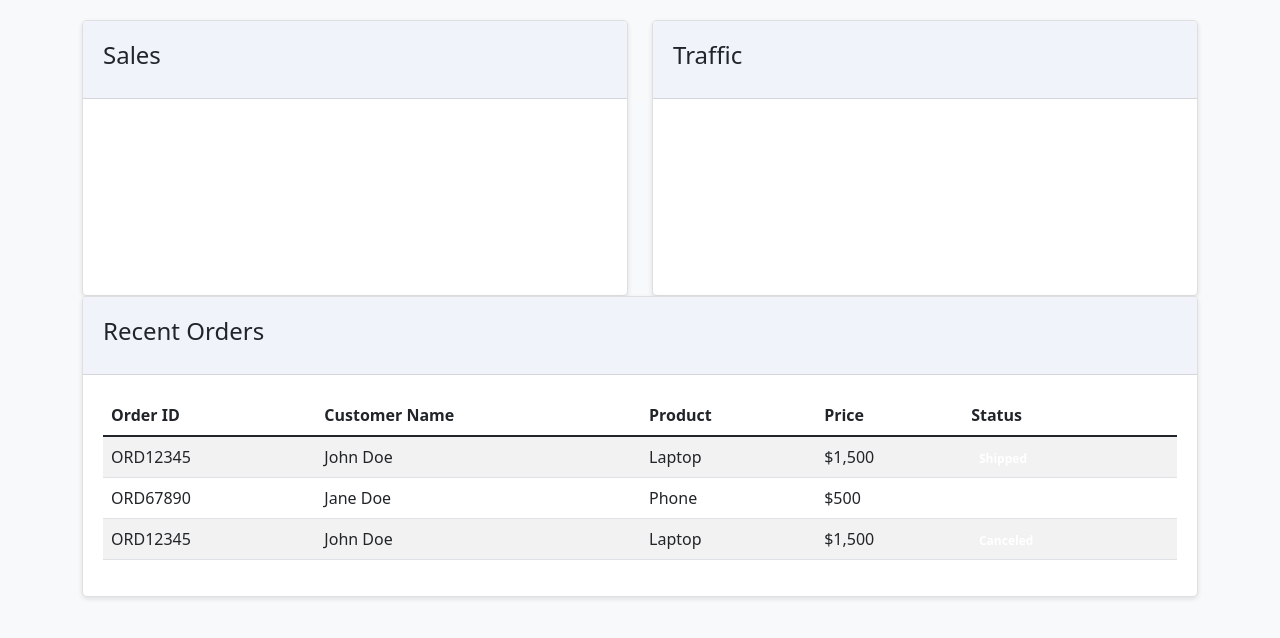
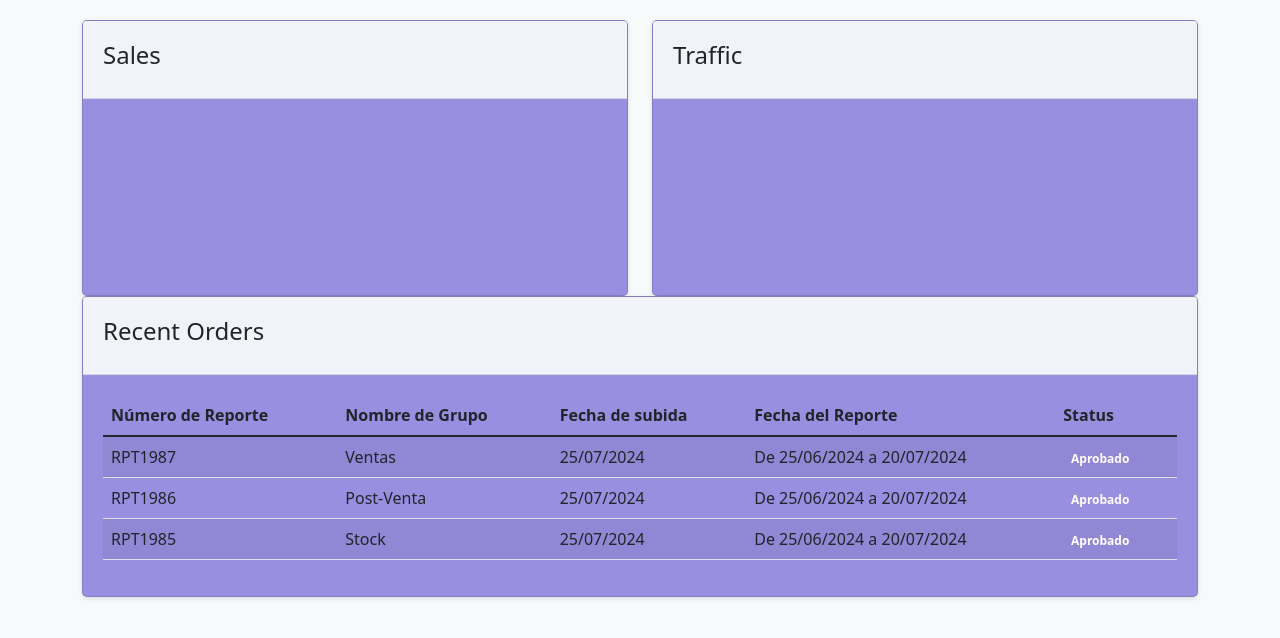
Before and after one commit to frcardemil/Reporteria, a Python web app: template reporteria/templates/dashboard.html in a window 1280 px wide. Shown: the top 638 px of the page. Run offline with Jinja, Linux system fonts and the light colour scheme; the template is opened without the code that fills it, so the values that code supplies are empty; a map, chart or similar area stays blank.

Commit message:
Dashboard

```diff
--- a/reporteria/templates/dashboard.html
+++ b/reporteria/templates/dashboard.html
@@ -17,7 +17,7 @@
     }
 
     .card {
-      background-color: #fff;
+      background-color: #998ee0;
       border-radius: 5px;
       box-shadow: 0 2px 5px rgba(0, 0, 0, 0.1);
     }
@@ -67,34 +67,34 @@
             <table class="table table-striped">
               <thead>
                 <tr>
-                  <th>Order ID</th>
-                  <th>Customer Name</th>
-                  <th>Product</th>
-                  <th>Price</th>
+                  <th>Número de Reporte</th>
+                  <th>Nombre de Grupo</th>
+                  <th>Fecha de subida</th>
+                  <th>Fecha del Reporte</th>
                   <th>Status</th>
                 </tr>
               </thead>
               <tbody>
                 <tr>
-                  <td>ORD12345</td>
-                  <td>John Doe</td>
-                  <td>Laptop</td>
-                  <td>$1,500</td>
-                  <td><span class="badge badge-success">Shipped</span></td>
+                  <td>RPT1987</td>
+                  <td>Ventas</td>
+                  <td>25/07/2024</td>
+                  <td>De 25/06/2024 a 20/07/2024</td>
+                  <td><span class="badge badge-success">Aprobado</span></td>
                 </tr>
                 <tr>
-                  <td>ORD67890</td>
-                  <td>Jane Doe</td>
-                  <td>Phone</td>
-                  <td>$500</td>
-                  <td><span class="badge badge-warning">Processing</span></td>
+                    <td>RPT1986</td>
+                    <td>Post-Venta</td>
+                    <td>25/07/2024</td>
+                    <td>De 25/06/2024 a 20/07/2024</td>
+                    <td><span class="badge badge-success">Aprobado</span></td>
                 </tr>
                 <tr>
-                  <td>ORD12345</td>
-                  <td>John Doe</td>
-                  <td>Laptop</td>
-                  <td>$1,500</td>
-                  <td><span class="badge badge-danger">Canceled</span></td>
+                    <td>RPT1985</td>
+                    <td>Stock</td>
+                    <td>25/07/2024</td>
+                    <td>De 25/06/2024 a 20/07/2024</td>
+                    <td><span class="badge badge-success">Aprobado</span></td>
                 </tr>
               </tbody>
             </table>
```
